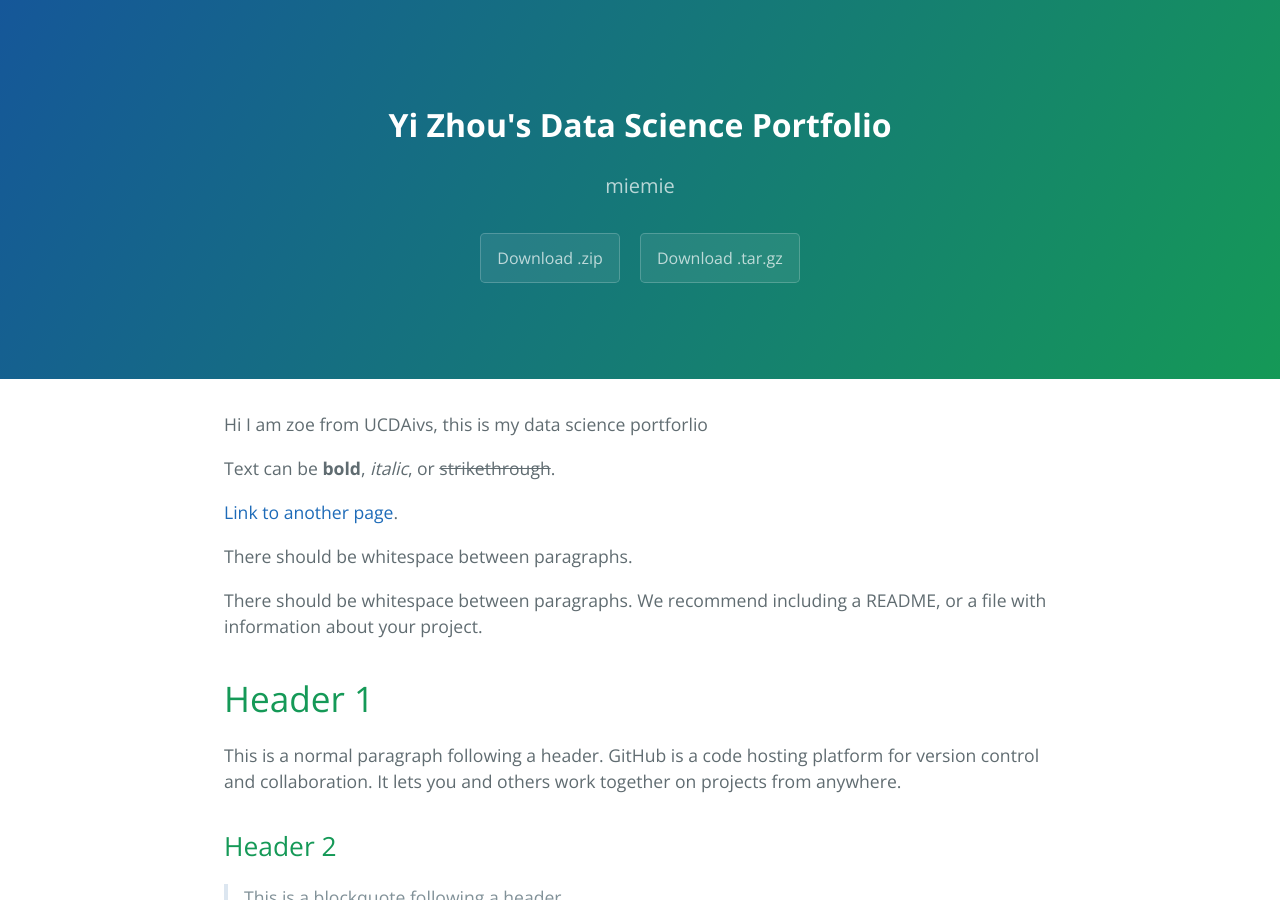
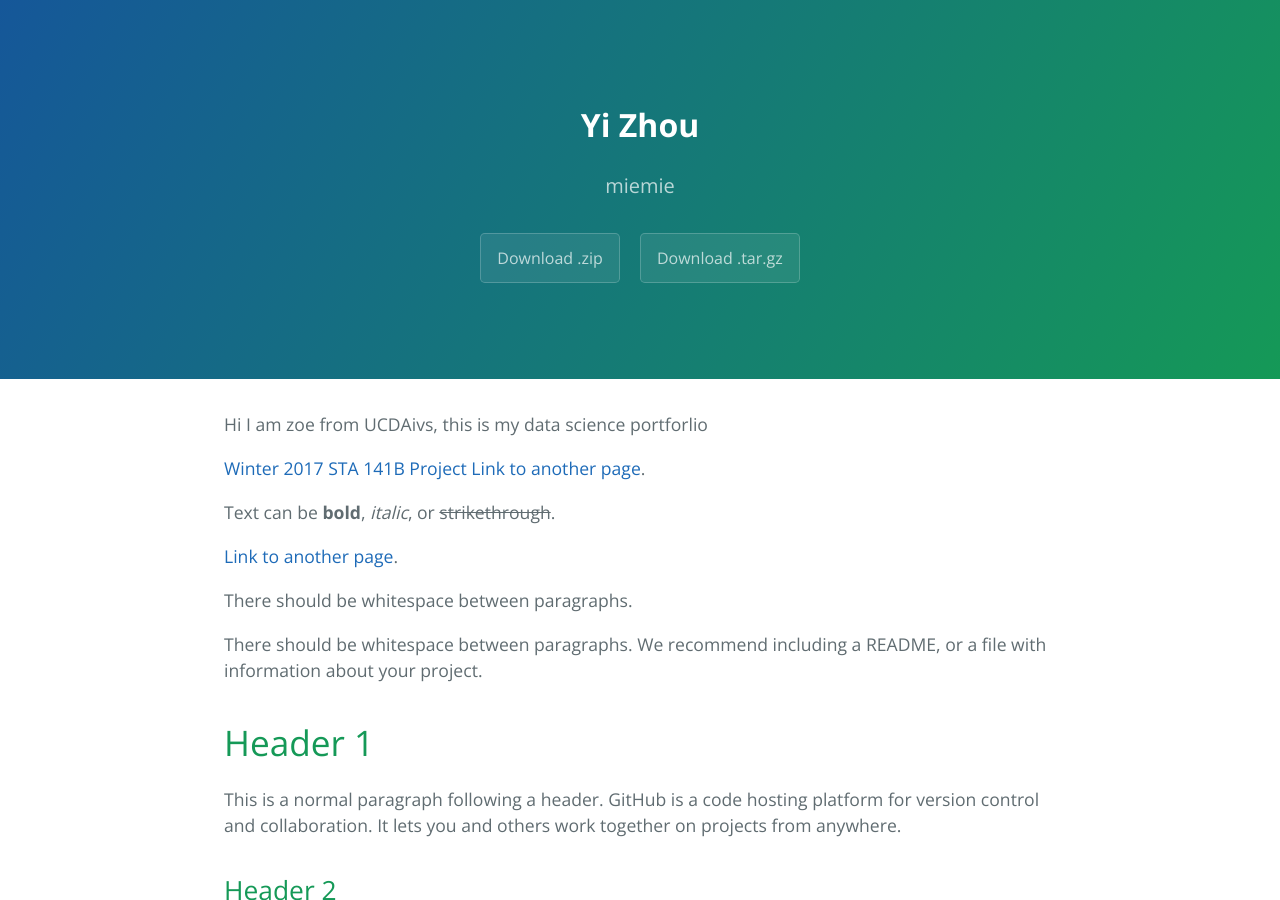
Before and after one commit to ZoeyYiZhou/ZoeyYiZhou.github.io, a Jekyll site: the page built from index.md, in a window 1280 px wide and 900 px high. Built offline with Jekyll 4.4.1, drawn with Linux system fonts in a browser that asks for light colours; some of the changed lines change nothing that is shown.

Commit message:
Update index.md

```diff
--- a/index.md
+++ b/index.md
@@ -1,7 +1,7 @@
 ---
 layout: default
-title: Yi Zhou's Data Science Portfolio
-description: miemiemimei
+title: Yi Zhou
+description: Data Science Portfolio
 show_downloads: true
 
 
@@ -10,8 +10,8 @@
 
 Hi I am zoe from UCDAivs, this is my data science portforlio
 
-
-
+[Winter 2017 STA 141B Project](https://zoeyyizhou.github.io/141BProject/)
+[Link to another page](another-page).
 
 
 
```
